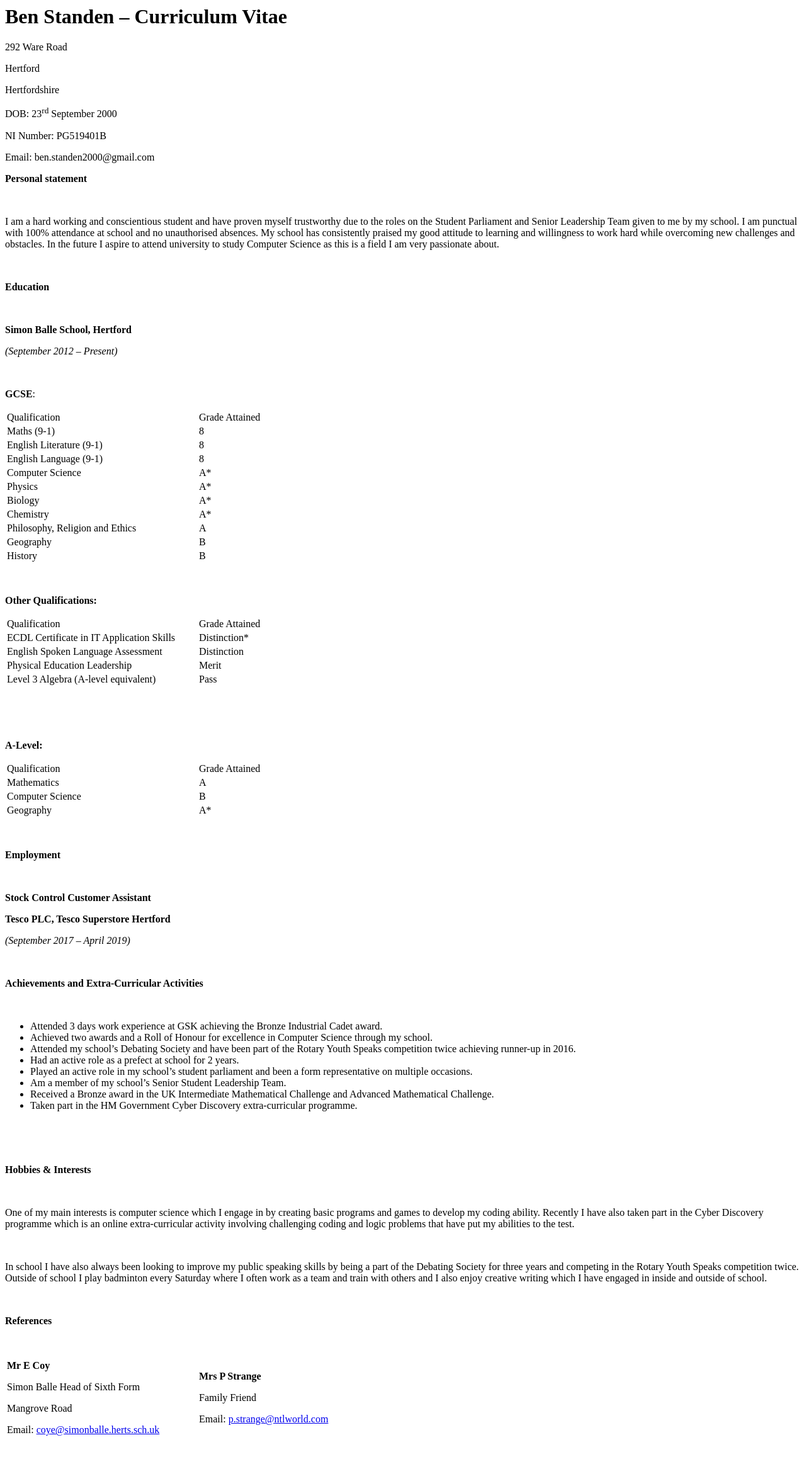
After one commit to Ben-Standen-UoB/my-first-blog, a Django app: page /cv/ in a window 1280 px wide. The commit adds this page. Shown: the whole page at 63% size. Run offline with Django 3.2, Linux system fonts and the light colour scheme.

Commit message:
Finalised the site with draft, comment and login systems as well as an embedded CV.

```diff
--- a/blog/admin.py
+++ b/blog/admin.py
@@ -1,4 +1,5 @@
 from django.contrib import admin
-from .models import Post
+from .models import Post, Comment
 
 admin.site.register(Post)
+admin.site.register(Comment)
--- /dev/null
+++ b/blog/templates/blog/cv.html
@@ -0,0 +1,248 @@
+<html>
+<head>
+    <title>test</title>
+</head>
+<body>
+<h1>Ben Standen &ndash; Curriculum Vitae</h1>
+<p>292 Ware Road</p>
+<p>Hertford</p>
+<p>Hertfordshire</p>
+<p>DOB: 23<sup>rd</sup> September 2000</p>
+<p>NI Number: PG519401B</p>
+<p>Email: ben.standen2000@gmail.com</p>
+<p><strong>Personal statement</strong></p>
+<p>&nbsp;</p>
+<p>I am a hard working and conscientious student and have proven myself trustworthy due to the roles on the Student Parliament and Senior Leadership Team given to me by my school. I am punctual with 100% attendance at school and no unauthorised absences. My school has consistently praised my good attitude to learning and willingness to work hard while overcoming new challenges and obstacles. In the future I aspire to attend university to study Computer Science as this is a field I am very passionate about.</p>
+<p><strong>&nbsp;</strong></p>
+<p><strong>Education</strong></p>
+<p><strong>&nbsp;</strong></p>
+<p><strong>Simon Balle School, Hertford</strong></p>
+<p><em>(September 2012 &ndash; Present)</em></p>
+<p>&nbsp;</p>
+<p><strong>GCSE</strong>:</p>
+<table>
+<tbody>
+<tr>
+<td width="301">
+<p>Qualification</p>
+</td>
+<td width="308">
+<p>Grade Attained</p>
+</td>
+</tr>
+<tr>
+<td width="301">
+<p>Maths (9-1)</p>
+</td>
+<td width="308">
+<p>8</p>
+</td>
+</tr>
+<tr>
+<td width="301">
+<p>English Literature (9-1)</p>
+</td>
+<td width="308">
+<p>8</p>
+</td>
+</tr>
+<tr>
+<td width="301">
+<p>English Language (9-1)</p>
+</td>
+<td width="308">
+<p>8</p>
+</td>
+</tr>
+<tr>
+<td width="301">
+<p>Computer Science</p>
+</td>
+<td width="308">
+<p>A*</p>
+</td>
+</tr>
+<tr>
+<td width="301">
+<p>Physics</p>
+</td>
+<td width="308">
+<p>A*</p>
+</td>
+</tr>
+<tr>
+<td width="301">
+<p>Biology</p>
+</td>
+<td width="308">
+<p>A*</p>
+</td>
+</tr>
+<tr>
+<td width="301">
+<p>Chemistry</p>
+</td>
+<td width="308">
+<p>A*</p>
+</td>
+</tr>
+<tr>
+<td width="301">
+<p>Philosophy, Religion and Ethics</p>
+</td>
+<td width="308">
+<p>A</p>
+</td>
+</tr>
+<tr>
+<td width="301">
+<p>Geography</p>
+</td>
+<td width="308">
+<p>B</p>
+</td>
+</tr>
+<tr>
+<td width="301">
+<p>History</p>
+</td>
+<td width="308">
+<p>B</p>
+</td>
+</tr>
+</tbody>
+</table>
+<p><strong>&nbsp;</strong></p>
+<p><strong>Other Qualifications:</strong></p>
+<table>
+<tbody>
+<tr>
+<td width="301">
+<p>Qualification</p>
+</td>
+<td width="308">
+<p>Grade Attained</p>
+</td>
+</tr>
+<tr>
+<td width="301">
+<p>ECDL Certificate in IT Application Skills</p>
+</td>
+<td width="308">
+<p>Distinction*</p>
+</td>
+</tr>
+<tr>
+<td width="301">
+<p>English Spoken Language Assessment</p>
+</td>
+<td width="308">
+<p>Distinction</p>
+</td>
+</tr>
+<tr>
+<td width="301">
+<p>Physical Education Leadership</p>
+</td>
+<td width="308">
+<p>Merit</p>
+</td>
+</tr>
+<tr>
+<td width="301">
+<p>Level 3 Algebra (A-level equivalent)</p>
+</td>
+<td width="308">
+<p>Pass</p>
+</td>
+</tr>
+</tbody>
+</table>
+<p><strong>&nbsp;</strong></p>
+<p><strong>&nbsp;</strong></p>
+<p><strong>A-Level:</strong></p>
+<table>
+<tbody>
+<tr>
+<td width="301">
+<p>Qualification</p>
+</td>
+<td width="308">
+<p>Grade Attained</p>
+</td>
+</tr>
+<tr>
+<td width="301">
+<p>Mathematics</p>
+</td>
+<td width="308">
+<p>A</p>
+</td>
+</tr>
+<tr>
+<td width="301">
+<p>Computer Science</p>
+</td>
+<td width="308">
+<p>B</p>
+</td>
+</tr>
+<tr>
+<td width="301">
+<p>Geography</p>
+</td>
+<td width="308">
+<p>A*</p>
+</td>
+</tr>
+</tbody>
+</table>
+<p><strong>&nbsp;</strong></p>
+<p><strong>Employment</strong></p>
+<p><strong>&nbsp;</strong></p>
+<p><strong>Stock Control Customer Assistant</strong></p>
+<p><strong>Tesco PLC, Tesco Superstore Hertford</strong></p>
+<p><em>(September 2017 &ndash; April 2019)</em></p>
+<p><strong>&nbsp;</strong></p>
+<p><strong>Achievements and Extra-Curricular Activities</strong></p>
+<p>&nbsp;</p>
+<ul>
+<li>Attended 3 days work experience at GSK achieving the Bronze Industrial Cadet award.</li>
+<li>Achieved two awards and a Roll of Honour for excellence in Computer Science through my school.</li>
+<li>Attended my school&rsquo;s Debating Society and have been part of the Rotary Youth Speaks competition twice achieving runner-up in 2016.</li>
+<li>Had an active role as a prefect at school for 2 years.</li>
+<li>Played an active role in my school&rsquo;s student parliament and been a form representative on multiple occasions.</li>
+<li>Am a member of my school&rsquo;s Senior Student Leadership Team.</li>
+<li>Received a Bronze award in the UK Intermediate Mathematical Challenge and Advanced Mathematical Challenge.</li>
+<li>Taken part in the HM Government Cyber Discovery extra-curricular programme.</li>
+</ul>
+<p>&nbsp;</p>
+<p><strong>&nbsp;</strong></p>
+<p><strong>Hobbies &amp; Interests</strong></p>
+<p>&nbsp;</p>
+<p>One of my main interests is computer science which I engage in by creating basic programs and games to develop my coding ability. Recently I have also taken part in the Cyber Discovery programme which is an online extra-curricular activity involving challenging coding and logic problems that have put my abilities to the test.</p>
+<p>&nbsp;</p>
+<p>In school I have also always been looking to improve my public speaking skills by being a part of the Debating Society for three years and competing in the Rotary Youth Speaks competition twice. Outside of school I play badminton every Saturday where I often work as a team and train with others and I also enjoy creative writing which I have engaged in inside and outside of school.</p>
+<p><strong>&nbsp;</strong></p>
+<p><strong>References</strong></p>
+<p><strong>&nbsp;</strong></p>
+<table>
+<tbody>
+<tr>
+<td width="301">
+<p><strong>Mr E Coy</strong></p>
+<p>Simon Balle Head of Sixth Form</p>
+<p>Mangrove Road</p>
+<p>Email: <a href="mailto:coye@simonballe.herts.sch.uk">coye@simonballe.herts.sch.uk</a></p>
+</td>
+<td width="301">
+<p><strong>Mrs P Strange</strong></p>
+<p>Family Friend</p>
+<p>Email: <a href="mailto:p.strange@ntlworld.com">p.strange@ntlworld.com</a></p>
+</td>
+</tr>
+</tbody>
+</table>
+<p>&nbsp;</p>
+</body>
+</html>
--- a/blog/templates/blog/post_list.html
+++ b/blog/templates/blog/post_list.html
@@ -1,6 +1,10 @@
 {% extends 'blog/base.html' %}
 
 {% block content %}
+    <h1>My CV</h1>
+    <iframe src="cv" title="Curriculum Vitae" height="500" width="1000"></iframe>
+    <h1>Blog</h1>
+    <h1></h1>
     {% for post in posts %}
         <div class="post">
             <div class="date">
@@ -8,6 +12,7 @@
             </div>
             <h2><a href="{% url 'post_detail' pk=post.pk %}">{{ post.title }}</a></h2>
             <p>{{ post.text|linebreaksbr }}</p>
+            <a href="{% url 'post_detail' pk=post.pk %}">Comments: {{ post.approved_comments.count }}</a>
         </div>
     {% endfor %}
 {% endblock %}
--- a/blog/urls.py
+++ b/blog/urls.py
@@ -6,4 +6,11 @@ urlpatterns = [
     path('post/<int:pk>/', views.post_detail, name='post_detail'),
     path('post/new/', views.post_new, name='post_new'),
     path('post/<int:pk>/edit/', views.post_edit, name='post_edit'),
+    path('drafts/', views.post_draft_list, name='post_draft_list'),
+    path('post/<pk>/publish/', views.post_publish, name='post_publish'),
+    path('post/<pk>/remove/', views.post_remove, name='post_remove'),
+    path('post/<int:pk>/comment/', views.add_comment_to_post, name='add_comment_to_post'),
+    path('comment/<int:pk>/approve/', views.comment_approve, name='comment_approve'),
+    path('comment/<int:pk>/remove/', views.comment_remove, name='comment_remove'),
+    path('cv/', views.cv, name='cv'),
 ]
--- a/blog/views.py
+++ b/blog/views.py
@@ -1,8 +1,9 @@
 from django.shortcuts import render, get_object_or_404
 from django.utils import timezone
-from .models import Post
-from .forms import PostForm
+from .models import Post, Comment
+from .forms import PostForm, CommentForm
 from django.shortcuts import redirect
+from django.contrib.auth.decorators import login_required
 
 # Create your views here.
 def post_list(request):
@@ -13,19 +14,20 @@ def post_detail(request, pk):
     post = get_object_or_404(Post, pk=pk)
     return render(request, 'blog/post_detail.html', {'post': post})
 
+@login_required
 def post_new(request):
     if request.method == "POST":
         form = PostForm(request.POST)
         if form.is_valid():
             post = form.save(commit=False)
             post.author = request.user
-            post.published_date = timezone.now()
             post.save()
             return redirect('post_detail', pk=post.pk)
     else:
         form = PostForm()
     return render(request, 'blog/post_edit.html', {'form': form})
 
+@login_required
 def post_edit(request, pk):
     post = get_object_or_404(Post, pk=pk)
     if request.method == "POST":
@@ -33,9 +35,53 @@ def post_edit(request, pk):
         if form.is_valid():
             post = form.save(commit=False)
             post.author = request.user
-            post.published_date = timezone.now()
             post.save()
             return redirect('post_detail', pk=post.pk)
     else:
         form = PostForm(instance=post)
     return render(request, 'blog/post_edit.html', {'form': form})
+
+@login_required
+def post_draft_list(request):
+    posts = Post.objects.filter(published_date__isnull=True).order_by('created_date')
+    return render(request, 'blog/post_draft_list.html', {'posts': posts})
+
+@login_required
+def post_publish(request, pk):
+    post = get_object_or_404(Post, pk=pk)
+    post.publish()
+    return redirect('post_detail', pk=pk)
+
+@login_required
+def post_remove(request, pk):
+    post = get_object_or_404(Post, pk=pk)
+    post.delete()
+    return redirect('post_list')
+
+def add_comment_to_post(request, pk):
+    post = get_object_or_404(Post, pk=pk)
+    if request.method == "POST":
+        form = CommentForm(request.POST)
+        if form.is_valid():
+            comment = form.save(commit=False)
+            comment.post = post
+            comment.save()
+            return redirect('post_detail', pk=post.pk)
+    else:
+        form = CommentForm()
+    return render(request, 'blog/add_comment_to_post.html', {'form': form})
+
+@login_required
+def comment_approve(request, pk):
+    comment = get_object_or_404(Comment, pk=pk)
+    comment.approve()
+    return redirect('post_detail', pk=comment.post.pk)
+
+@login_required
+def comment_remove(request, pk):
+    comment = get_object_or_404(Comment, pk=pk)
+    comment.delete()
+    return redirect('post_detail', pk=comment.post.pk)
+
+def cv(request):
+    return render(request, 'blog/cv.html', {})
--- a/mysite/settings.py
+++ b/mysite/settings.py
@@ -11,6 +11,8 @@ https://docs.djangoproject.com/en/2.2/ref/settings/
 """
 
 import os
+
+LOGIN_REDIRECT_URL = '/'
 
 # Build paths inside the project like this: os.path.join(BASE_DIR, ...)
 BASE_DIR = os.path.dirname(os.path.dirname(os.path.abspath(__file__)))
--- a/mysite/urls.py
+++ b/mysite/urls.py
@@ -15,8 +15,12 @@ Including another URLconf
 """
 from django.contrib import admin
 from django.urls import path, include
+from django.contrib.auth import views
 
 urlpatterns = [
     path('admin/', admin.site.urls),
+    path('accounts/login/', views.LoginView.as_view(), name='login'),
+    path('accounts/logout/', views.LogoutView.as_view(next_page='/'), name='logout'),
     path('', include('blog.urls')),
+    path('cv/', include('blog.urls')),
 ]
```
Also changed, not shown: blog/forms.py (+7 -1 lines), blog/models.py (+17 -0 lines), blog/static/css/blog.css (+24 -4 lines), blog/templates/blog/add_comment_to_post.html (added, +9 -0 lines), blog/templates/blog/base.html (+9 -0 lines), blog/templates/blog/post_detail.html (+27 -5 lines), blog/templates/blog/post_draft_list.html (added, +11 -0 lines), blog/templates/registration/login.html (added, +24 -0 lines), blog/migrations/0002_comment.py (added).
